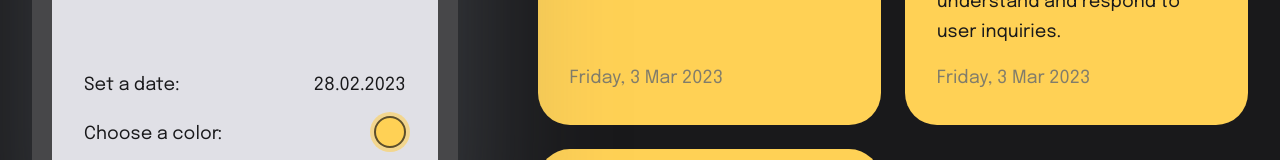
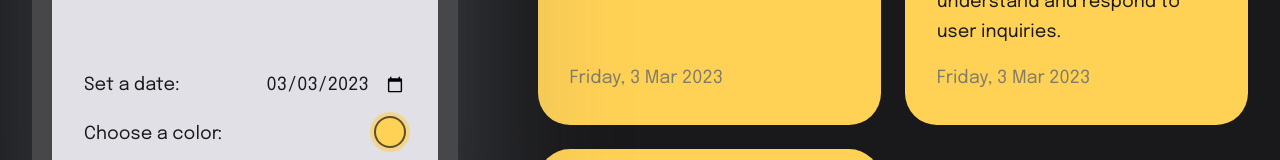
Before and after one commit to michibene/online-notebook-web, a React (Vite) app: page / in a window 1280 px wide. Shown: the part 537-697 px from the top of the page. Built offline with nearby package versions, Linux system fonts and the light colour scheme.

Commit message:
Update date elements

```diff
--- a/src/components/ui/cards/NewNoteCard.tsx
+++ b/src/components/ui/cards/NewNoteCard.tsx
@@ -10,6 +10,7 @@ type NewNoteCardProps = {
 export default function NewNoteCard({ handleAddNote }: NewNoteCardProps) {
     const titleRef = useRef<HTMLInputElement>(null);
     const bodyRef = useRef<HTMLTextAreaElement>(null);
+    const dateRef = useRef<HTMLInputElement>(null);
 
     function handleSubmit(event: React.FormEvent<HTMLFormElement>) {
         event.preventDefault();
@@ -17,7 +18,7 @@ export default function NewNoteCard({ handleAddNote }: NewNoteCardProps) {
         const newNoteData: NoteData = {
             title: titleRef.current!.value,
             body: bodyRef.current!.value,
-            dateCreated: new Date().toDateString(),
+            dateCreated: dateRef.current!.value,
         };
         handleAddNote(newNoteData);
     }
@@ -49,8 +50,17 @@ export default function NewNoteCard({ handleAddNote }: NewNoteCardProps) {
 
                 <div className="space-y-3 lg:space-y-4">
                     <div className="flex justify-between items-center gap-6">
-                        <p>Set a date:</p>
-                        <p>28.02.2023</p>
+                        <label htmlFor="date">Set a date:</label>
+                        <input
+                            type="date"
+                            ref={dateRef}
+                            id="date"
+                            defaultValue={new Date().toISOString().substring(0, 10)}
+                            min="2000-01-01"
+                            max="2100-01-01"
+                            required
+                            className="bg-customGrayLight lg:text-lg focus:outline-none"
+                        />
                     </div>
 
                     <div className="flex justify-between items-center gap-6">
```
